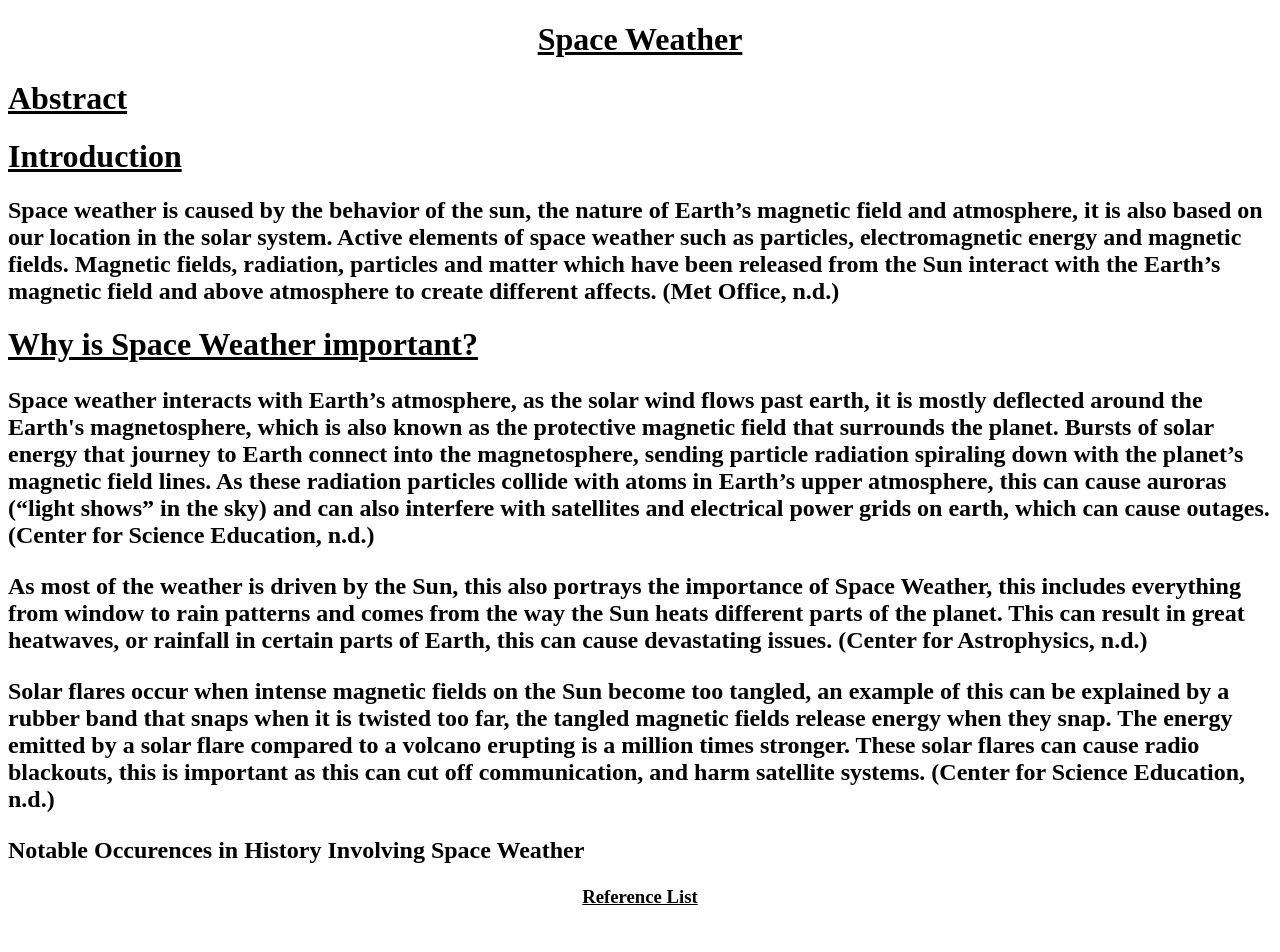
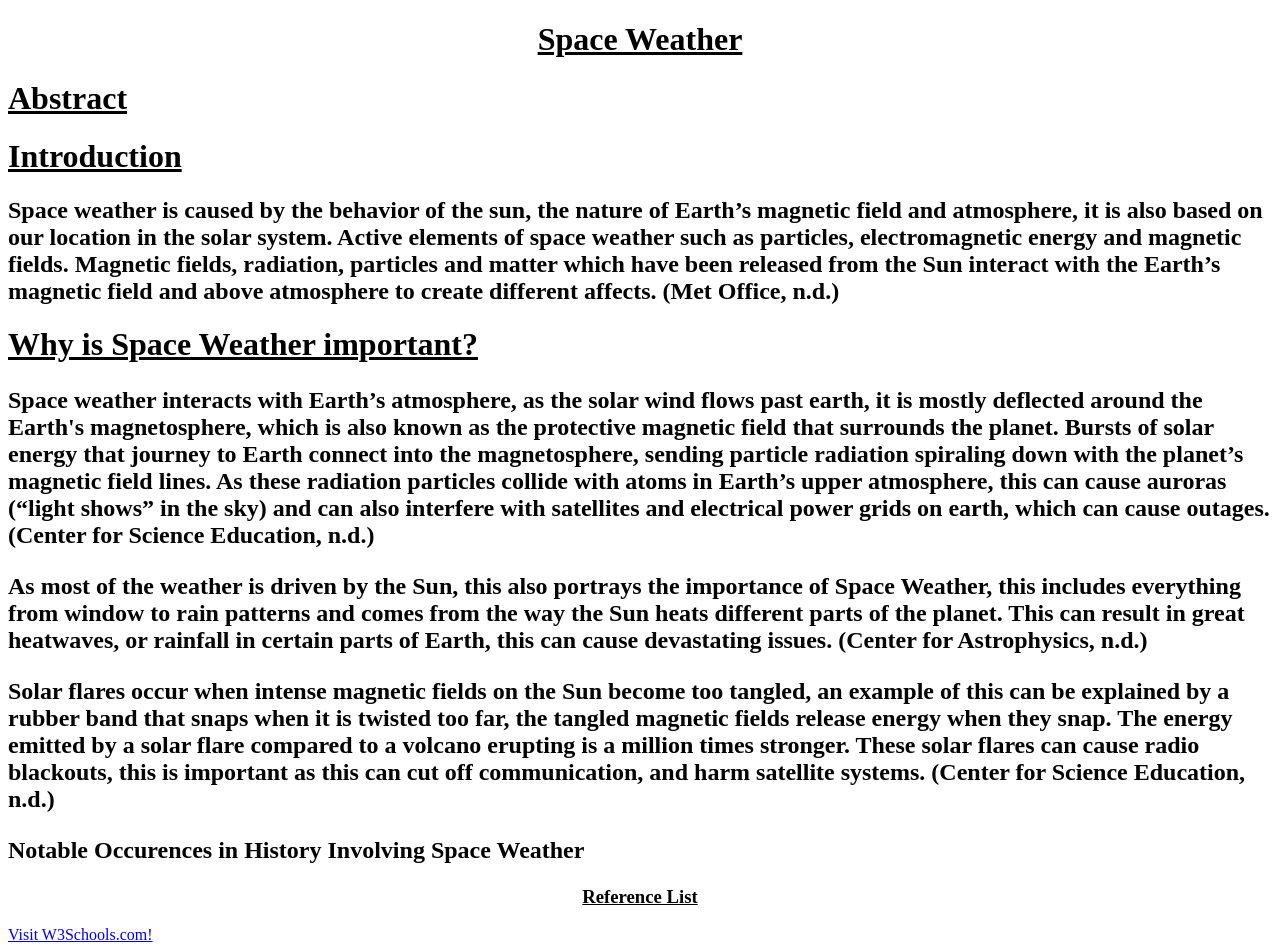
Before and after one commit to FEPSFY6876718/project, a plain HTML site: page index.html in a window 1280 px wide. Before the commit the page ends 926 px from the top, so only its background shows below. Drawn offline with Linux system fonts and the light colour scheme.

Commit message:
Update index.html

```diff
--- a/index.html
+++ b/index.html
@@ -20,7 +20,7 @@
     <h1></h1>
 
     <center><h3><b><U> Reference List </U></b></h3></center>
-    <a href="https://www.metoffice.gov.uk/weather/learn-about/space-weather/what-is-space-weather.>Met Office. (n.d.). What is space weather?>Text</a>
+    <a href="https://www.w3schools.com/">Visit W3Schools.com!</a>
 
   </head>
 
```
